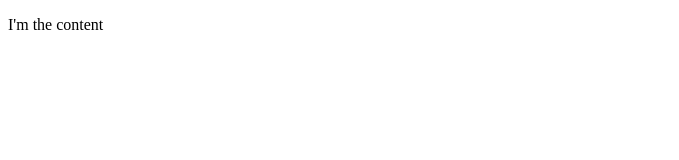
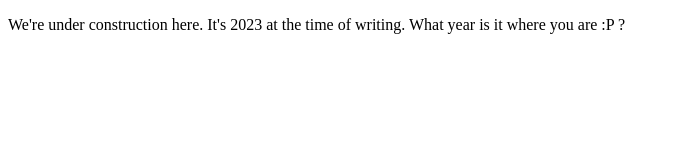
Before and after one commit to 0x000C/studious-enigma, a plain HTML site: page build-result/index.html in a window 1280 px wide. Shown: the whole page, without its empty margins (0-679 px from the left). Drawn offline with Linux system fonts and the light colour scheme.

Commit message:
Add a cute welcome message

```diff
--- a/build-result/index.html
+++ b/build-result/index.html
@@ -2,9 +2,9 @@
 <html lang="en">
   <head>
     <meta charset="utf-8">
-    <title>blah</title>
+    <title>Hi there</title>
   </head>
   <body>
-    <p>I'm the content</p>
+    <p>We're under construction here. It's 2023 at the time of writing. What year is it where you are :P ?</p>
   </body>
 </html>
```
